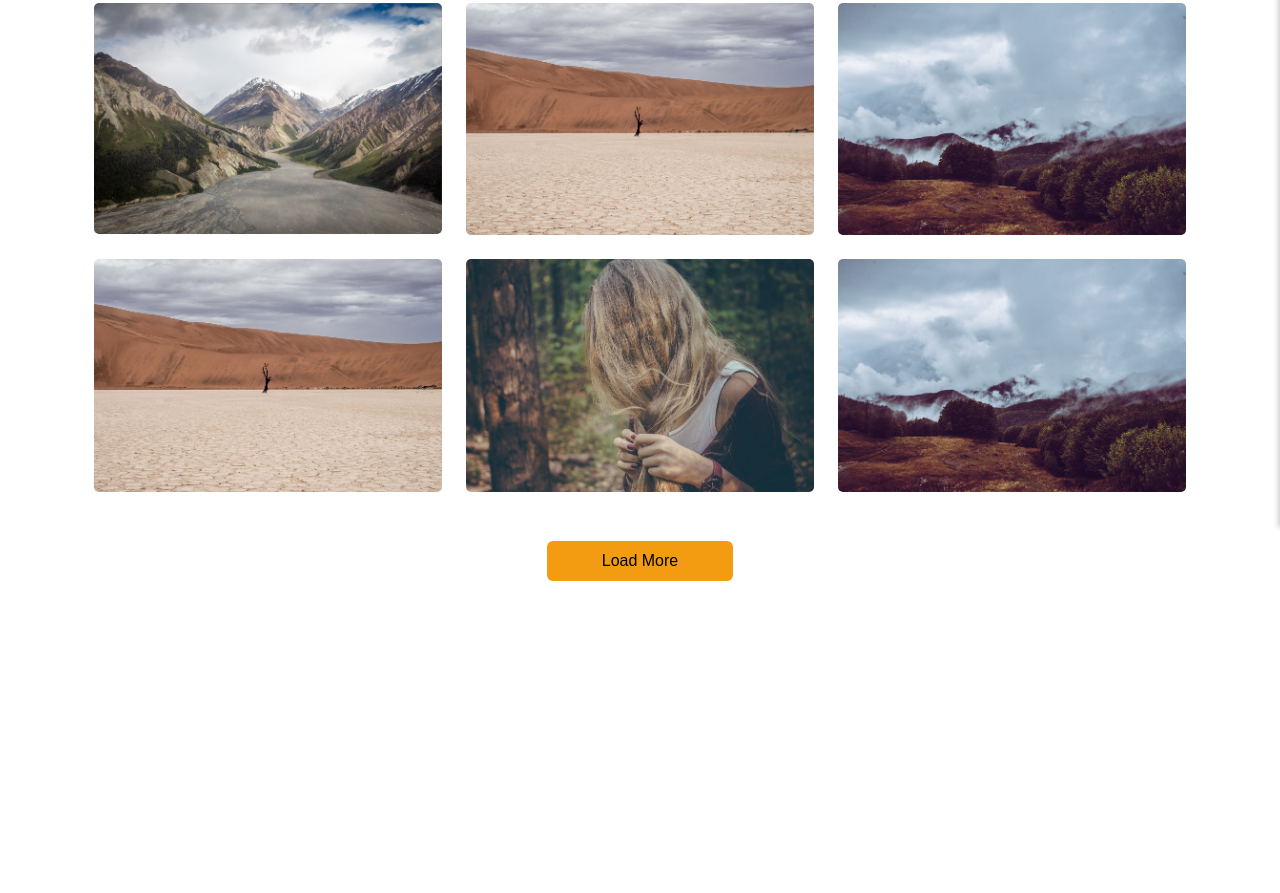
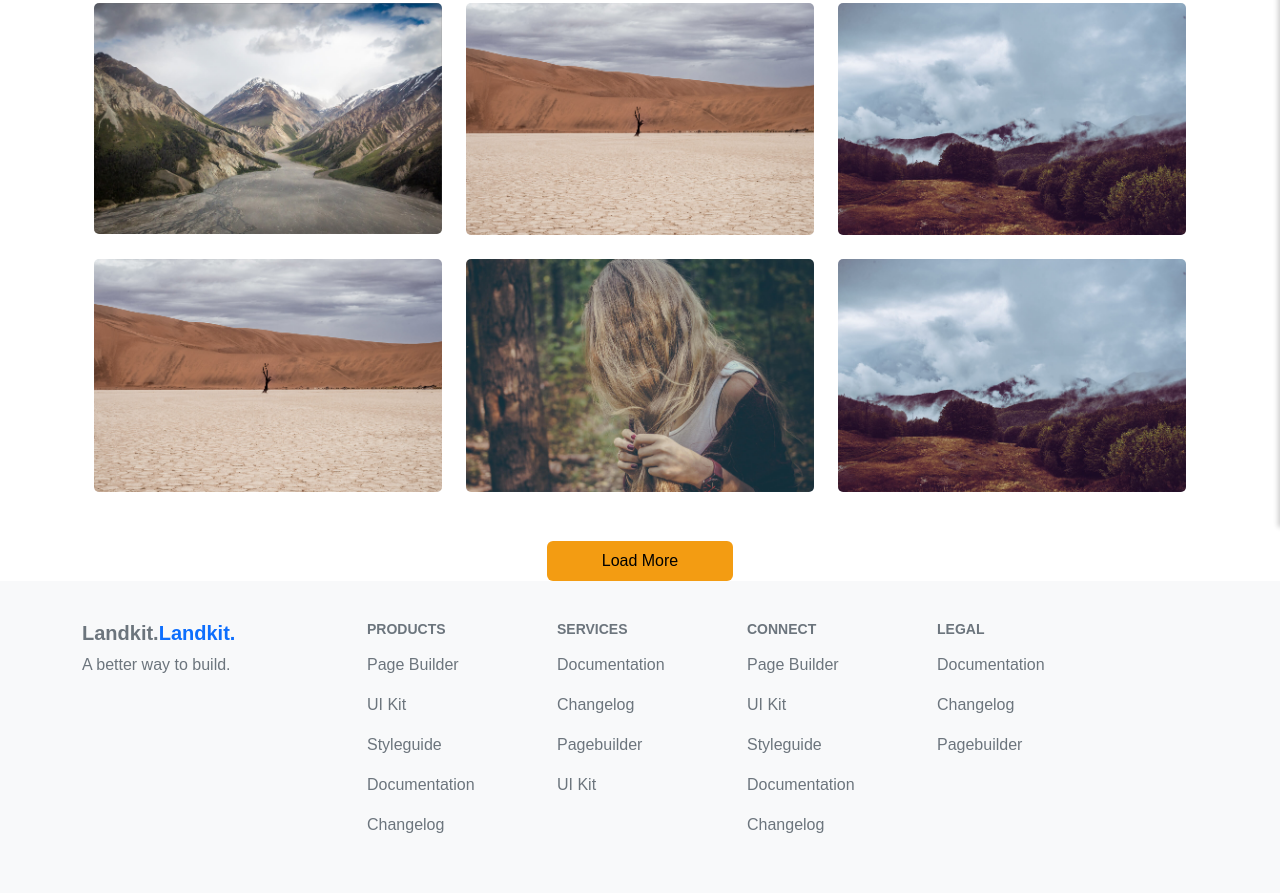
Before and after one commit to sanjaydeveloper9696/creative-design, a plain HTML site: page about.html in a window 1280 px wide. Shown: the part 273-1166 px from the top of the page. Before the commit the page ends 854 px from the top, so only its background shows below. Drawn offline with Linux system fonts and the light colour scheme.

Commit message:
Update about.html

```diff
--- a/about.html
+++ b/about.html
@@ -141,7 +141,7 @@ padding-bottom: 25px;
 <!-- Navbar -->
 <nav class="navbar navbar-light bg-white">
     <div class="container">
-        <a class="navbar-brand text-dark" href="index.php">
+        <a class="navbar-brand text-dark" href="index.html">
             <img src="assets/images/Rsystems_Logo_blu.png" class="logo-size" alt="R Systems Logo">
         </a>
         <button class="navbar-toggler" type="button" id="menuToggle">
@@ -153,7 +153,7 @@ padding-bottom: 25px;
 <!-- Off-canvas Sidebar -->
 <div class="offcanvas-menu" id="offcanvasMenu">
 
-    <img src="assets/images/Rsystems_Logo_blu.png" class="logo-rsystem" alt="">
+    <a href="index.html"><img src="assets/images/Rsystems_Logo_blu.png" class="logo-rsystem" alt=""></a>
     <span class="close-btn" id="closeMenu">&times;</span>
     <ul class="navbar-nav mt-4">
         <li class="nav-item"><a class="nav-link" href="index.html">Home</a></li>
@@ -394,6 +394,64 @@ padding-bottom: 25px;
         </div>
     </div>
     <script src="assets/js/bootstrap.min.js"></script>
-    <script src="/assets/js/custom.js/custom.js"></script>
+    <script src="assets/js/custom.js/custom.js"></script>
+
+
+
+
+    <footer class="footer">
+        <div class="container">
+            <div class="row">
+                <div class="col-md-3">
+                    <h5 class="text-primary fw-bold"><a href="index.html">Landkit.</a>Landkit.</h5>
+                    <p>A better way to build.</p>
+                    <div class="social-icons">
+                        <a href="#"><i class="fab fa-instagram"></i></a>
+                        <a href="#"><i class="fab fa-facebook-f"></i></a>
+                        <a href="#"><i class="fab fa-twitter"></i></a>
+                        <a href="#"><i class="fab fa-pinterest"></i></a>
+                    </div>
+                </div>
+                <div class="col-md-2">
+                    <h6>PRODUCTS</h6>
+                    <p><a href="#">Page Builder</a></p>
+                    <p><a href="#">UI Kit</a></p>
+                    <p><a href="#">Styleguide</a></p>
+                    <p><a href="#">Documentation</a></p>
+                    <p><a href="#">Changelog</a></p>
+                </div>
+                <div class="col-md-2">
+                    <h6>SERVICES</h6>
+                    <p><a href="#">Documentation</a></p>
+                    <p><a href="#">Changelog</a></p>
+                    <p><a href="#">Pagebuilder</a></p>
+                    <p><a href="#">UI Kit</a></p>
+                </div>
+                <div class="col-md-2">
+                    <h6>CONNECT</h6>
+                    <p><a href="#">Page Builder</a></p>
+                    <p><a href="#">UI Kit</a></p>
+                    <p><a href="#">Styleguide</a></p>
+                    <p><a href="#">Documentation</a></p>
+                    <p><a href="#">Changelog</a></p>
+                </div>
+                <div class="col-md-2">
+                    <h6>LEGAL</h6>
+                    <p><a href="#">Documentation</a></p>
+                    <p><a href="#">Changelog</a></p>
+                    <p><a href="#">Pagebuilder</a></p>
+                </div>
+            </div>
+        </div>
+    </footer>
+
+
+
+
+
+
+
+
+
 </body>
 </html>
```
